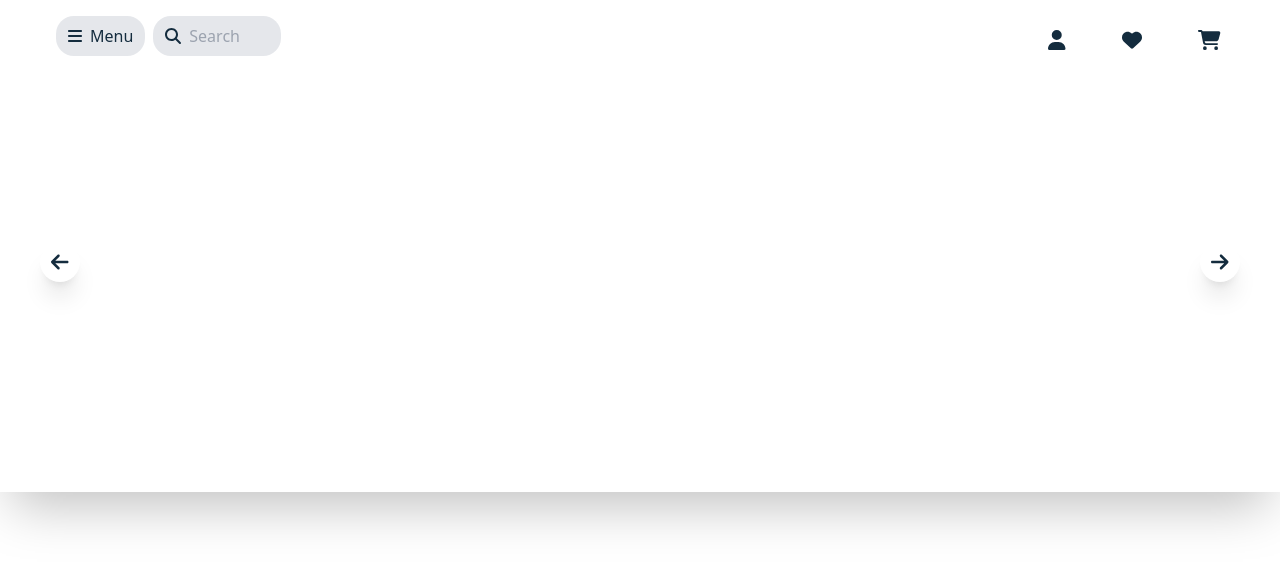
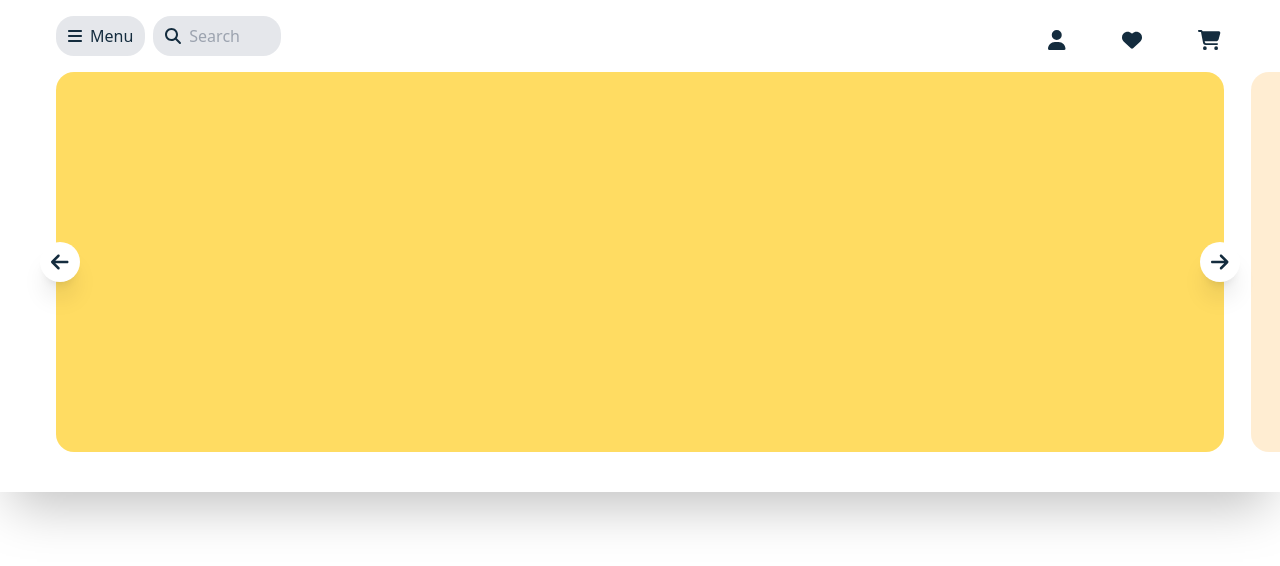
Before and after one commit to Patrik-07/SneakerShop_Front-end, a React (Vite) app: page / in a window 1280 px wide. Shown: the top 566 px of the page. Built offline with nearby package versions, Linux system fonts and the light colour scheme.

Commit message:
update hero

```diff
--- a/src/components/header/header.tsx
+++ b/src/components/header/header.tsx
@@ -15,7 +15,7 @@ const Header = () => {
   };
 
   return (
-    <div className="flex items-center justify-between">
+    <div className="flex items-center justify-between px-10">
       <div className="flex justify-items-end p-4">
         <MenuButton onClick={incrementItemCount}></MenuButton>
         <SearchInput></SearchInput>
--- a/src/components/layout.tsx
+++ b/src/components/layout.tsx
@@ -7,7 +7,7 @@ import Footer from "./footer";
 
 const Layout = () => {
   return (
-    <div className="min-w-screen mx-auto max-w-screen-xl bg-white px-10 shadow-2xl pb-10">
+    <div className="min-w-screen mx-auto max-w-screen-xl bg-white shadow-2xl pb-10">
       <div>
         <Header></Header>
         <Outlet></Outlet>
--- a/src/pages/home/hero/hero.tsx
+++ b/src/pages/home/hero/hero.tsx
@@ -2,23 +2,30 @@ import React from "react";
 import { LeftHeroButton, RightHeroButton } from "./hero-button";
 
 type InputProps = {
-  color: string;
+  colors: { prev: string; current: string; next: string };
   children?: React.ReactNode;
 };
 
-export const Hero = ({ color, children }: InputProps) => {
+export const Hero = ({ colors, children }: InputProps) => {
   return (
-    <div className="relative flex items-center top-0 left-0 w-full h-full">
-      <LeftHeroButton />
+    <div className="relative flex top-0 w-full h-full overflow-hidden">
       <div
-        className={`bg-[${color}] rounded-[18px] p-10 mr-4 ml-4 relative w-full h-full z-0`}
-      >
-        {children}
+        className={`${colors.next} absolute rounded-[18px] p-10 mr-4 ml-4 left-[1235px] w-full h-full z-10 opacity-60`}
+      ></div>
+      <div className="relative flex top-0 w-full h-full overflow-hidden px-10">
+        <div className="relative flex items-center top-0 left-0 w-full h-full">
+          <LeftHeroButton />
+          <div
+            className={`${colors.current} rounded-[18px] p-10 mr-4 ml-4 relative w-full h-full z-0`}
+          >
+            {children}
+          </div>
+          <RightHeroButton />
+        </div>
+        <div
+          className={`${colors.prev} absolute rounded-r-[18px] top-0 -left-10 w-7 h-full z-10`}
+        ></div>
       </div>
-      <RightHeroButton />
     </div>
   );
 };
-
-("bg-[#FFE2B5] rounded-[18px] p-10 mr-4 ml-4 relative w-full h-full z-0");
-// className={`${"bg-["}${color}${"] rounded-[18px] p-10 mr-4 ml-4 relative w-full h-full z-0"}`}
--- a/src/pages/home/heroes/examples/example-hero-one.tsx
+++ /dev/null
@@ -1,10 +0,0 @@
-import { Hero } from "../../hero/hero";
-import { ExampleHeroContent } from "./example-hero-content";
-
-export const HeroExampleOne = () => {
-  return (
-    <Hero color="#FFE2B5">
-      <ExampleHeroContent></ExampleHeroContent>
-    </Hero>
-  );
-};
--- a/src/pages/home/heroes/examples/example-hero-three.tsx
+++ /dev/null
@@ -1,10 +0,0 @@
-import { Hero } from "../../hero/hero";
-import { ExampleHeroContent } from "./example-hero-content";
-
-export const HeroExampleThree = () => {
-  return (
-    <Hero color="#142C3E">
-      <ExampleHeroContent></ExampleHeroContent>
-    </Hero>
-  );
-};
--- a/src/pages/home/heroes/examples/example-hero-two.tsx
+++ /dev/null
@@ -1,10 +0,0 @@
-import { Hero } from "../../hero/hero";
-import { ExampleHeroContent } from "./example-hero-content";
-
-export const HeroExampleTwo = () => {
-  return (
-    <Hero color="#FFDC62">
-      <ExampleHeroContent></ExampleHeroContent>
-    </Hero>
-  );
-};
--- /dev/null
+++ b/src/pages/home/heroes/examples/example-heros.tsx
@@ -0,0 +1,50 @@
+import { Hero } from "../../hero/hero";
+import { ExampleHeroContent } from "./example-hero-content";
+
+export const HeroExampleOne = () => {
+  return (
+    <Hero
+      colors={{
+        prev: "bg-[#FFDC62]",
+        current: "bg-[#FFE2B5]",
+        next: "bg-[#142C3E]",
+      }}
+    >
+      <ExampleHeroContent></ExampleHeroContent>
+    </Hero>
+  );
+};
+
+export const HeroExampleTwo = () => {
+  return (
+    <Hero
+      colors={{
+        prev: "bg-[#FFE2B5]",
+        current: "bg-[#142C3E]",
+        next: "bg-[#FFDC62]",
+      }}
+    >
+      <ExampleHeroContent></ExampleHeroContent>
+    </Hero>
+  );
+};
+
+export const HeroExampleThree = () => {
+  return (
+    <Hero
+      colors={{
+        prev: "bg-[#142C3E]",
+        current: "bg-[#FFDC62]",
+        next: "bg-[#FFE2B5]",
+      }}
+    >
+      <ExampleHeroContent></ExampleHeroContent>
+    </Hero>
+  );
+};
+
+const heroExamples = [
+  <HeroExampleOne />,
+  <HeroExampleTwo />,
+  <HeroExampleThree />,
+];
--- a/src/pages/home/home.tsx
+++ b/src/pages/home/home.tsx
@@ -1,11 +1,13 @@
-import { HeroExampleOne } from "./heroes/examples/example-hero-one";
-import { HeroExampleThree } from "./heroes/examples/example-hero-three";
-import { HeroExampleTwo } from "./heroes/examples/example-hero-two";
+import {
+  HeroExampleOne,
+  HeroExampleTwo,
+  HeroExampleThree,
+} from "./heroes/examples/example-heros";
 
 const Home = () => {
   return (
     <div className="relative flex">
-      <HeroExampleTwo />
+      <HeroExampleThree />
     </div>
   );
 };
```
